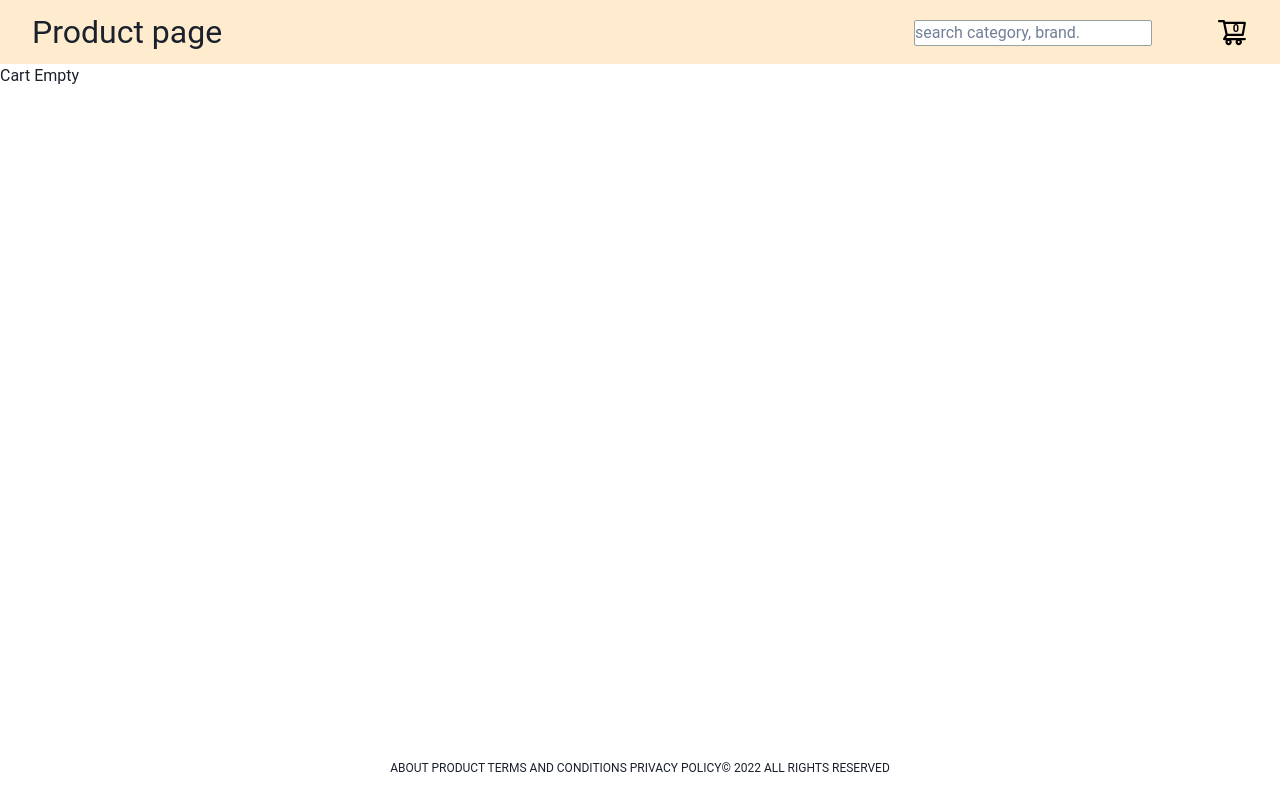
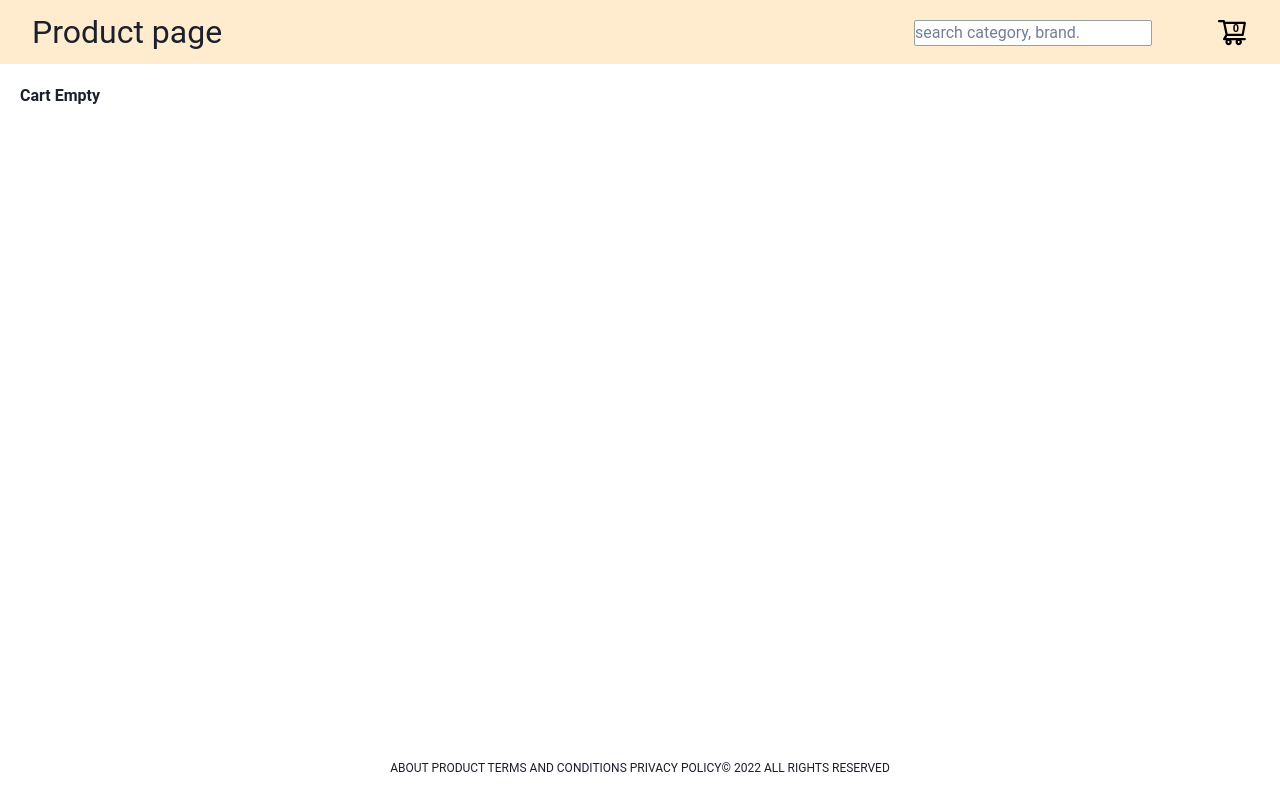
Before and after one commit to avijeetsengupta/product-listing, a React (Create React App) app: page /product/product-cart in a window 1280 px wide. Built offline with nearby package versions, Linux system fonts and the light colour scheme.

Commit message:
changes.

```diff
--- a/src/component/home/components/style.scss
+++ b/src/component/home/components/style.scss
@@ -83,7 +83,8 @@
   align-items: center;
   justify-content: center;
   color: aliceblue;
-  margin-top: 10%;
+  margin-top: 20px;
+  margin-left: 20px;
 }
 .prodModal {
   display: flex;
--- a/src/component/productCart/ProductCartComponent.tsx
+++ b/src/component/productCart/ProductCartComponent.tsx
@@ -1,6 +1,7 @@
 import { setCartData, setCount } from "../home/home.slice";
 import { useAppDispatch, useAppSelector } from "../redux/hooks";
 import { RootState } from "../redux/store";
+import "./style.scss";
 
 const ProductCartComponent = () => {
   const cartData: any = useAppSelector((state: RootState) => state.product.cartData);
@@ -24,7 +25,7 @@ const ProductCartComponent = () => {
           </div>
         </div>
       ) : (
-        <>Cart Empty</>
+        <div className="empty">Cart Empty</div>
       )}
     </>
   );
--- a/src/component/productCart/style.scss
+++ b/src/component/productCart/style.scss
@@ -7,4 +7,13 @@
   background: black;
   color: antiquewhite;
   border-radius: 6px;
+  font-size: medium;
+  font-weight: bold;
+  margin-top: 20px;
 }
+.empty {
+  margin-top: 20px;
+  margin-left: 20px;
+  font-size: medium;
+  font-weight: bold;
+}
```
